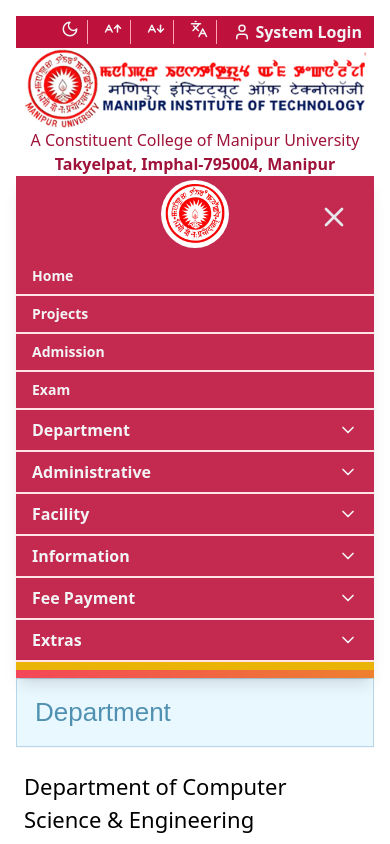
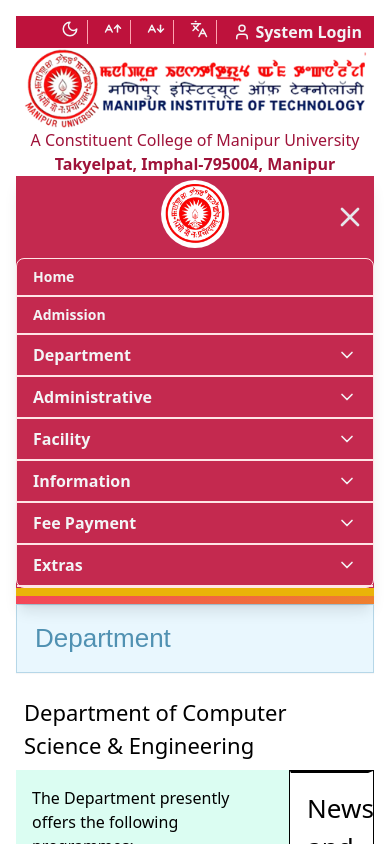
Before and after one commit to Manipur-Institute-of-Technology/mit-college-frontend-ts, a React (Create React App) app: page /CSE_dept in a window 390 px wide. Both pictures are taken after a click on the button 334 px from the left and 217 px from the top of the page. Shown: the top 844 px of the page. Built offline with nearby package versions, Linux system fonts and the light colour scheme.

Commit message:
fix(ui): fix navbar y axis overflow problem, make navbar dropdown arrow dynamic

```diff
--- a/src/App.css
+++ b/src/App.css
@@ -2,3 +2,7 @@ input[type="number"]::-webkit-inner-spin-button,
 input[type="number"]::-webkit-outer-spin-button {
   -webkit-appearance: none;
 }
+
+* {
+  interpolate-size: numeric-only;
+}
--- a/src/Platforms/User/Navbar/Navbar1.jsx
+++ b/src/Platforms/User/Navbar/Navbar1.jsx
@@ -9,17 +9,7 @@ const Navbar = () => {
 
 	const navigation = [
 		{ name: "Home", href: "/" },
-		{
-			name: "Projects",
-			href: "#",
-			childrens: [],
-		},
 		{ name: "Admission", href: "#" },
-		{
-			name: "Exam",
-			href: "https://www.manipuruniv.ac.in/examform2021/",
-			target: "_blank",
-		},
 		{
 			name: "Department",
 			href: "#",
@@ -111,9 +101,18 @@ const Navbar = () => {
 			name: "Extras",
 			href: "#",
 			childrens: [
+				{
+					name: "Exam",
+					href: "https://www.manipuruniv.ac.in/examform2021/",
+					target: "_blank",
+				},
 				{ name: "NIRF", href: "/NIRF" },
 				{ name: "Gallery", href: "/gallery" },
 				{ name: "Contact Us", href: "/Contact_Us" },
+				{
+					name: "Projects",
+					href: "#",
+				},
 			],
 		},
 	];
@@ -141,36 +140,6 @@ const Navbar = () => {
 						</div>
 					</div>
 
-					{/* Mobile menu button */}
-					<div className="lg:hidden relative w-[100%] text-center">
-						<div className="inline-block rounded-full w-fit bg-white p-1 my-1">
-							<img
-								src="/Manipur_University_Logo.png"
-								alt="mu logo"
-								height={60}
-								width={60}
-							/>
-						</div>
-						<div className="absolute right-2 top-[50%] translate-y-[-50%] rounded">
-							<button
-								className="block outline-none mobile-menu-button"
-								onClick={() => setIsOpen(!isOpen)}>
-								{isOpen ? (
-									<X className="text-gray-200" size={32} />
-								) : (
-									<Menu className="text-gray-200" size={32} />
-								)}
-							</button>
-						</div>
-					</div>
-					{/* <div className="md:hidden flex items-center p-2 text-center border border-yellow-500 w-full">
-						<button
-							className="block outline-none mobile-menu-button border border-green-200"
-							onClick={() => setIsOpen(!isOpen)}>
-							<Menu className="h-6 w-6 text-gray-200" />
-						</button>
-					</div> */}
-
 					{/* Desktop menu */}
 					<div className="hidden lg:flex items-center space-x-1">
 						{navigation.map((item, index) => (
@@ -181,10 +150,15 @@ const Navbar = () => {
 											onClick={() => toggleDropdown(index)}
 											className="relative py-4 px-2 text-gray-100 font-bold hover:bg-rose-500 transition duration-300 flex flex-row flex-nowrap items-center justify-center">
 											<span className="block">{item.name}</span>
-											<ChevronDown size={20} />
+											<ChevronDown
+												size={20}
+												className={`${
+													activeDropdown === index ? "rotate-180" : "rotate-0"
+												} transition-transform duration-300`}
+											/>
 										</button>
 										{activeDropdown === index && (
-											<div className="absolute z-[999] left-0 mt-0 w-48 rounded-md bg-rose-600 ring-1 ring-black ring-opacity-5 shadow-md">
+											<div className="absolute z-[999] right-0 mt-0 w-48 rounded-md bg-rose-600 ring-1 ring-black ring-opacity-5 shadow-md">
 												<div className="py-1 ">
 													{item.childrens.map((child, indx) => (
 														<a
@@ -216,22 +190,55 @@ const Navbar = () => {
 				</div>
 			</div>
 
+			{/* MobileNav */}
+			<div className="lg:hidden max-h-[100vh] overflow-y-auto">
+				{/* Mobile menu button */}
+				<div className="lg:hidden relative w-[100%] text-center">
+					<div className="inline-block rounded-full w-fit bg-white p-1 my-1">
+						<img
+							src="/Manipur_University_Logo.png"
+							alt="mu logo"
+							height={60}
+							width={60}
+						/>
+					</div>
+					<div className="absolute right-2 top-[50%] translate-y-[-50%] rounded">
+						<button
+							className="block outline-none mobile-menu-button"
+							onClick={() => setIsOpen(!isOpen)}>
+							{isOpen ? (
+								<X className="text-gray-200" size={32} />
+							) : (
+								<Menu className="text-gray-200" size={32} />
+							)}
+						</button>
+					</div>
+				</div>
+
 				{/* Mobile menu */}
-			<div className={`lg:hidden ${isOpen ? "block" : "hidden"}`}>
+				{/* <div
+					className={`lg:hidden ${
+						isOpen ? "block" : "hidden"
+					} rounded-lg border border-rose-100`}> */}
+				<div
+					className={`lg:hidden ${
+						isOpen ? "h-auto" : "h-0"
+					} rounded-lg border border-rose-100 transition-all duration-1000`}>
 					{navigation.map((item, index) => (
 						<div key={item.name}>
 							{item.childrens?.length > 0 ? (
 								<div>
-								{/* <button
-									onClick={() => toggleDropdown(index)}
-									className="block py-2 px-4 text-sm hover:bg-gray-200 w-full text-left">
-									{item.name}
-								</button> */}
 									<button
 										onClick={() => toggleDropdown(index)}
 										className="border-b-rose-100 border-b-2  w-full relative py-2 px-4 text-gray-100 font-bold hover:bg-rose-600 transition duration-300 flex flex-row flex-nowrap items-center justify-between">
 										<span className="block">{item.name}</span>
-									<ChevronDown size={20} />
+
+										<ChevronDown
+											size={20}
+											className={`${
+												activeDropdown === index ? "rotate-180" : "rotate-0"
+											} transition-transform duration-300`}
+										/>
 									</button>
 									{activeDropdown === index && (
 										<div className="bg-rose-500">
@@ -239,7 +246,7 @@ const Navbar = () => {
 												<a
 													key={child.name}
 													href={child.href}
-												className="block py-2 px-8 text-sm text-gray-100 hover:bg-rose-400">
+													className="block py-2 px-8 text-sm text-gray-100 hover:bg-rose-400 border-b border-b-rose-100">
 													{child.name}
 												</a>
 											))}
@@ -256,6 +263,7 @@ const Navbar = () => {
 							)}
 						</div>
 					))}
+				</div>
 			</div>
 			<div className="w-full h-2 bg-yellow-500"></div>
 			<div className="bg-gradient-to-r from-rose-500 via-yellow-500 to-orange-500 w-full h-2 animate-gradient-bg"></div>
```
Lines whose indentation alone changed are shown as unchanged.
